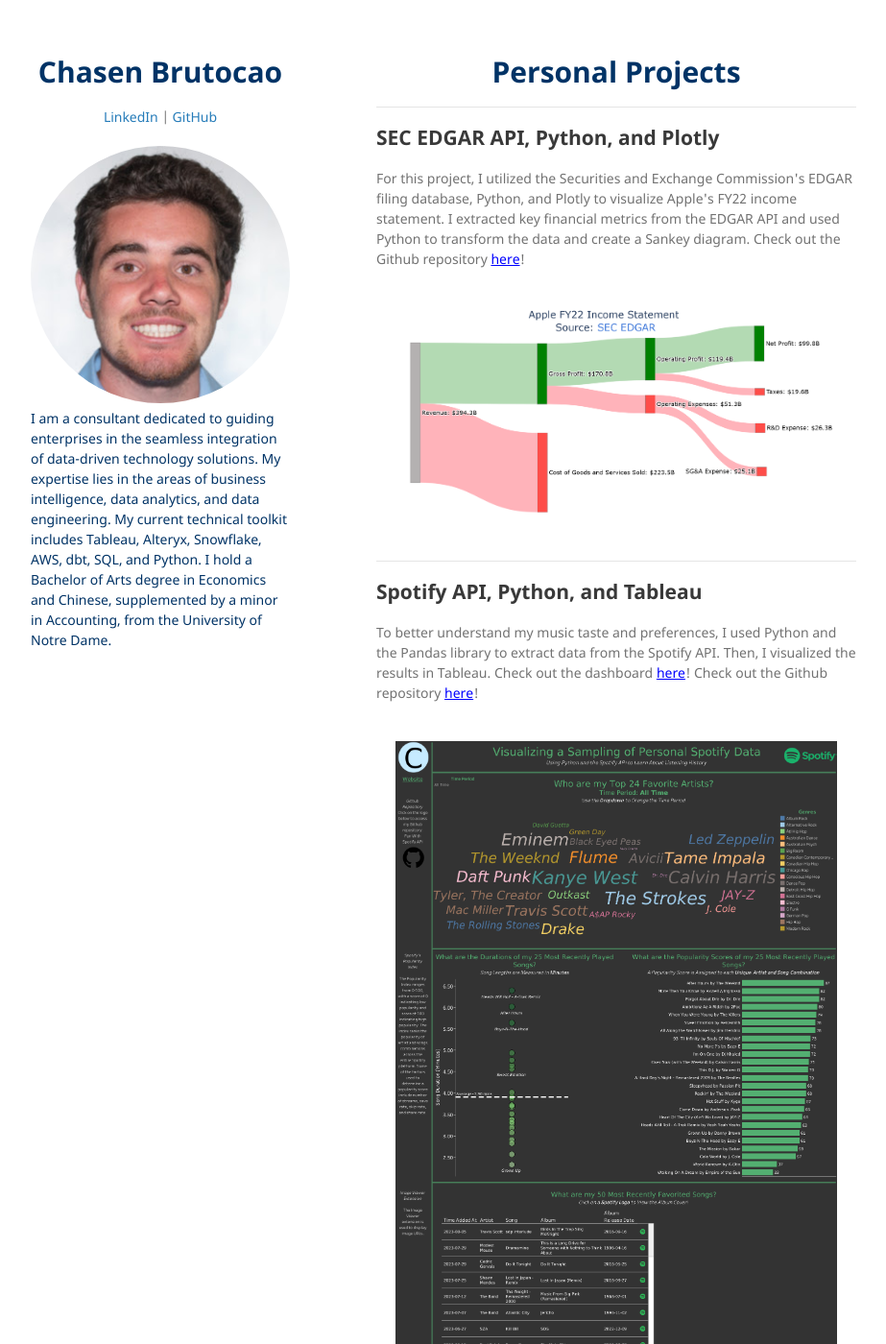
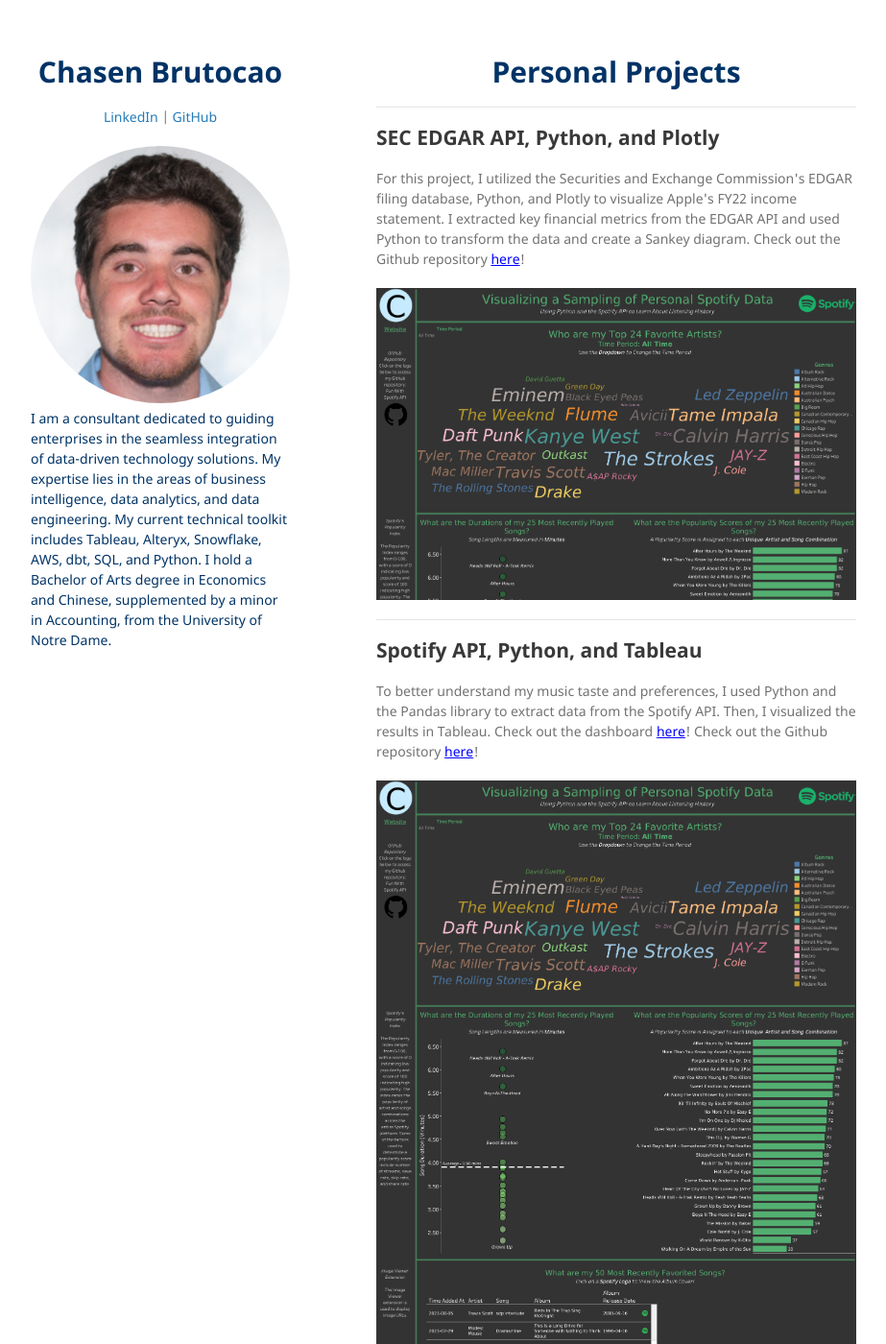
Before and after one commit to chasenbru/chasenbru.github.io, a Jekyll site: the page built from README.md, in a window 1280 px wide and 1400 px high. Shown: the whole window at 96% size, without its empty margins (178-1101 px from the left). Built offline with Jekyll 4.4.1, drawn with Linux system fonts in a browser that asks for light colours; our own code applies the rules of GitHub Pages for plain Markdown files.

Commit message:
Update default.html

```diff
--- a/_layouts/default.html
+++ b/_layouts/default.html
@@ -17,14 +17,6 @@
           background-image: url('assets/img/Spotify_Tableau.png'); /* Replace 'your-image.jpg' with your image file */
           background-size: cover;
           background-position: center top; /* This positions the top of the image in the container */
-      }
-      .image-container-income-statement {
-          width: 500px; /* Adjust the width to your preference */
-          height: 325px; /* Set the height to half of what you want */
-          background-image: url('assets/img/Apple-FY22-IncomeStatement.png'); /* Replace 'your-image.jpg' with your image file */
-          background-size: cover;
-          background-position: center top; /* This positions the top of the image in the container */
-      }
       /* Container styles */
       .container {
           max-width: 800px; /* Set the maximum width of the container */
@@ -87,9 +79,7 @@
         <h2 id="SEC EDGAR API, Python, and Plotly">SEC EDGAR API, Python, and Plotly</h2>
         <p>
           For this project, I utilized the Securities and Exchange Commission's EDGAR filing database, Python, and Plotly to visualize Apple's FY22 income statement.  I extracted key financial metrics from the EDGAR API and used Python to transform the data and create a Sankey diagram. Check out the Github repository <a href="https://github.com/chasenbru/SEC-EDGAR-API-Sankey-IncomeStatement" class="custom-link">here</a>!
-          <div class="container">
-            <img src="assets/img/Apple-FY22-IncomeStatement.png">
-          </div>
+          <div class="image-container-spotify"></div>
         </p>
         <hr>
         <h2 id="Spotify API, Python, and Tableau">Spotify API, Python, and Tableau</h2>
```
